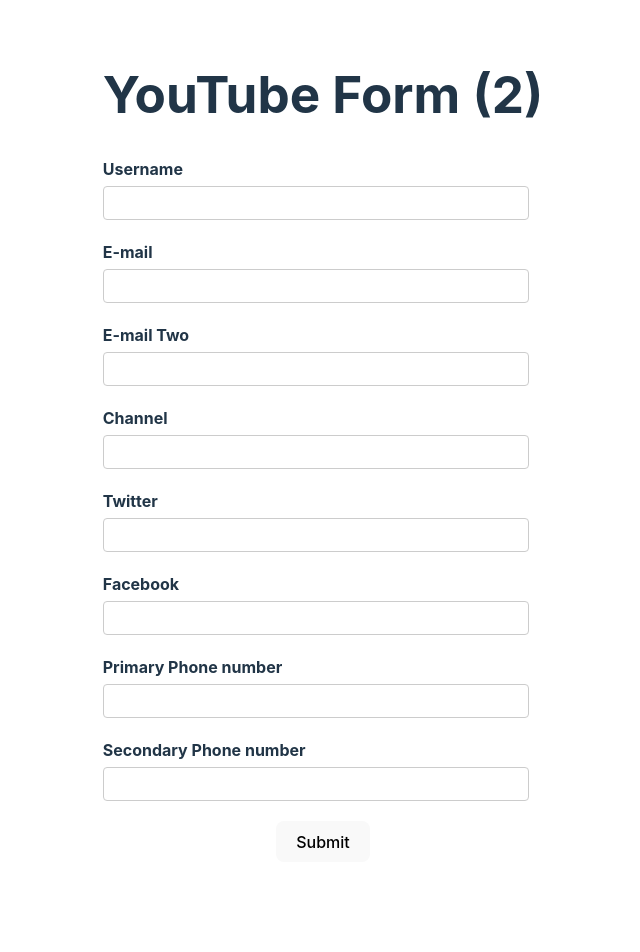
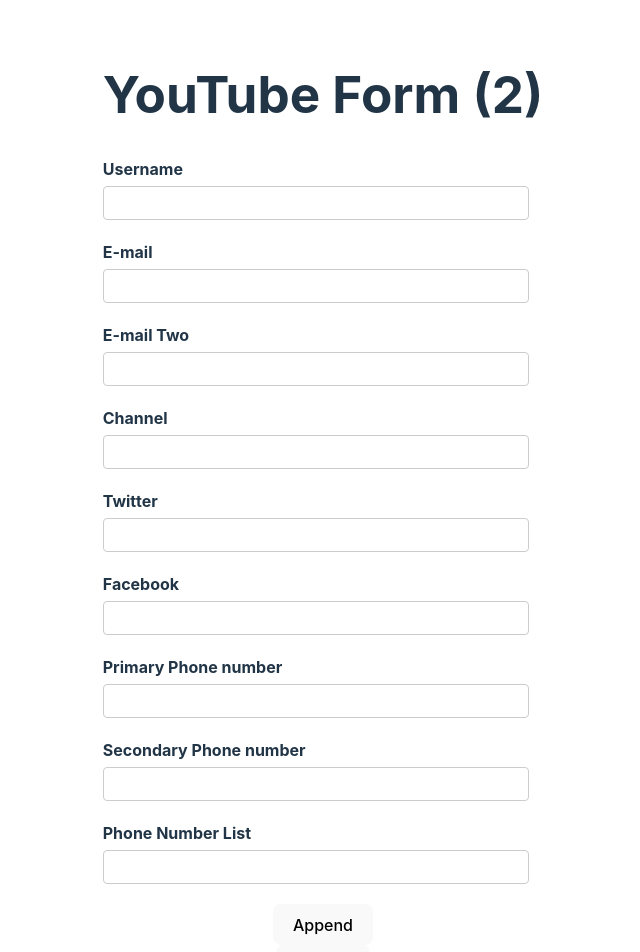
Before and after one commit to Elmar101/REACT-HOOK-FORM-WITH-TS, a React (Vite) app: page / in a window 1280 px wide. Shown: the top 952 px of the page, without its empty margins (317-957 px from the left). Before the commit the page ends 894 px from the top, so only its background shows below. Built offline with nearby package versions, Linux system fonts and the light colour scheme.

Commit message:
useFieldArray - append remove

```diff
--- a/src/components/RHFYouTubeForm.tsx
+++ b/src/components/RHFYouTubeForm.tsx
@@ -1,4 +1,4 @@
-import { useForm } from "react-hook-form";
+import { useForm, useFieldArray } from "react-hook-form";
 import { DevTool } from "@hookform/devtools";
 import axios from "axios";
 
@@ -14,6 +14,7 @@
     facebook: string;
   };
   phoneNumbers: string[];
+  phNumbers: {number: string}[];
 };
 
 export const RHFYouTubeForm = () => {
@@ -39,12 +40,13 @@
         twitter: '',
         facebook: '',
       },
-      phoneNumbers: ['', '']
+      phoneNumbers: ['', ''],
+      phNumbers: [{number: '' }]
     },
   });
   const { register, control, handleSubmit, formState } = form;
   const { errors } = formState;
-  console.log("Errors", errors);
+  const { fields, append, remove } = useFieldArray({name: 'phNumbers', control});
 
   const onSubmit = (data: FormValues) => {
     console.log("Form submitted", data);
@@ -173,8 +175,22 @@
 
         <p className="error">{errors.phoneNumbers?.[1]?.message}</p>
 
+        <div>
+          <label htmlFor="channel">Phone Number List</label>
+          {
+            fields.map((field , index)=> (<div key={field.id}>
+              <input type="text" id="ph-Number"
+                {...register(`phNumbers.${index}.number` as const)}
+              />
+              { index > 0 && <button  type="button"  onClick={()=> remove(index)}> Remove </button> }
+            </div>))
+          }
+        <button type="button" onClick={()=> append({number:''})}> Append </button>
 
-        <button>Submit</button>
+        </div>
+
+
+        <button type="submit">Submit</button>
       </form>
 
       <DevTool control={control} />
```
